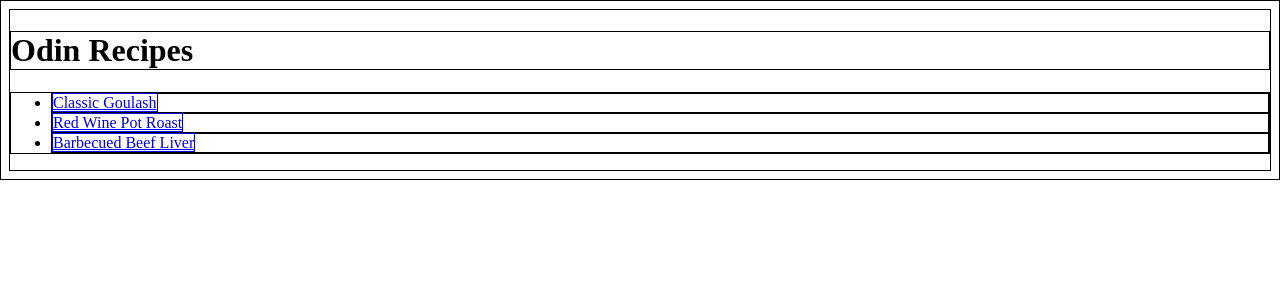
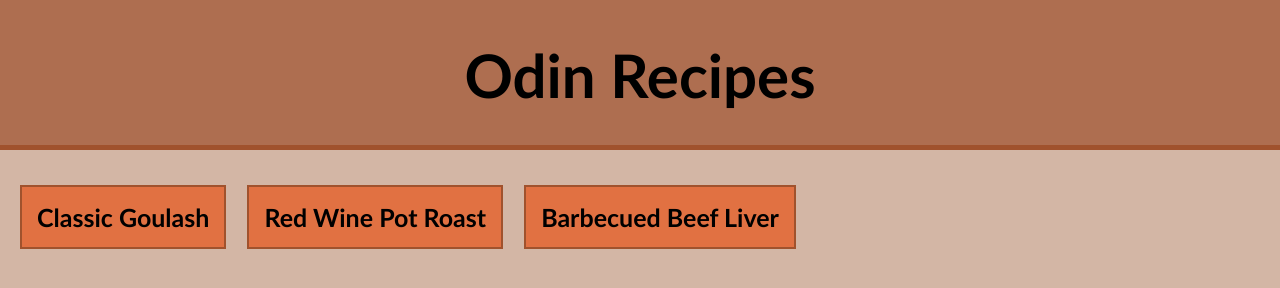
Before and after one commit to WolfBeil/odin-recipes, a plain HTML site: page index.html in a window 1280 px wide. Drawn offline with Linux system fonts and the light colour scheme.

Commit message:
Add style to index
Style was added to the index file.
Style changes were made inside the css file, too.
And it was linked to all html files in the site.

```diff
--- a/css/style.css
+++ b/css/style.css
@@ -1,3 +1,45 @@
 * {
-    border: solid 1px;
+    margin: auto;
+    padding: auto;
+    font-family: 'Trebuchet MS', 'Lucida Sans Unicode', 'Lucida Grande', 'Lucida Sans', Arial, sans-serif;
+    box-sizing: border-box;
 }
+
+a {
+    color: black;
+    text-decoration: none;
+}
+
+a:visited {text-decoration: none; color:black;}
+a:hover {text-decoration: none; color: orange;}
+
+
+.back {
+    background-color: hsla(22, 38%, 48%, 0.500);
+}
+
+.top {
+   background-color: hsla(19, 56%, 40%, 0.700);
+   margin: auto;
+   text-align: center;
+   font-size: 30px;
+   height: 150px;
+   line-height: 150px;
+   border-bottom: sienna solid 5px;
+}
+
+.list {
+    margin-top: 25px;
+    padding: 10px 5px;
+    font-size: 25px;
+    font-weight: bold;
+}
+
+.item {
+    margin-bottom: 10px;
+    margin-left: 15px;
+    padding: 15px 15px;
+    display: inline-block;
+    background-color: rgba(233, 83, 24, 0.699);
+    border: solid sienna 2px;
+}
--- a/index.html
+++ b/index.html
@@ -6,13 +6,15 @@
     <title>Odin Recipes</title>
     <link rel="stylesheet" href="css/style.css">
 </head>
-<body>
-    <h1>Odin Recipes</h1>
+<body class="back">
+    <div class="top">
+        <h1>Odin Recipes</h1>
+    </div>
 
-    <ul>
-        <li><a href="recipes/goulash.html">Classic Goulash</a></li>
-        <li><a href="recipes/pot-roast.html">Red Wine Pot Roast</a></li>
-        <li><a href="recipes/bbq-liver.html">Barbecued Beef Liver</a></li>
+    <ul class="list">
+        <li class="item"><a href="recipes/goulash.html">Classic Goulash</a></li>
+        <li class="item"><a href="recipes/pot-roast.html">Red Wine Pot Roast</a></li>
+        <li class="item"><a href="recipes/bbq-liver.html">Barbecued Beef Liver</a></li>
     </ul>
 
 </body>
```
Also changed, not shown: recipes/bbq-liver.html (+1 -0 lines), recipes/goulash.html (+2 -1 lines), recipes/pot-roast.html (+1 -0 lines).
